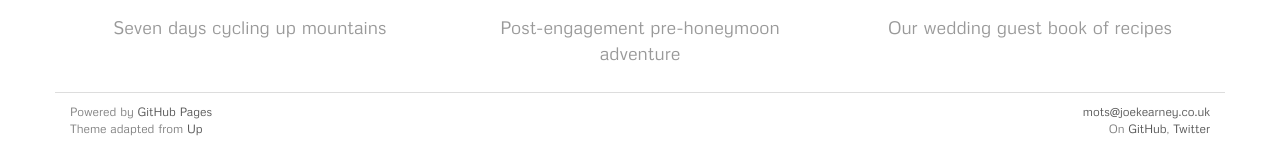
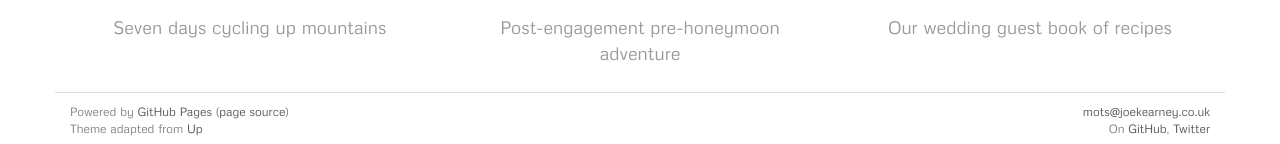
Before and after one commit to joekearney/joekearney.github.io, a Jekyll site: the page built from index.html, in a window 1280 px wide and 1111 px high. Shown: the part 964-1108 px from the top of the window. Built offline with Jekyll 4.4.1, drawn with Linux system fonts in a browser that asks for light colours.

Commit message:
include link to github for source for this page

```diff
--- a/_config.yml
+++ b/_config.yml
@@ -10,10 +10,11 @@ description: "Trying to be cogent."
 analytics: UA-49379324-1
 #disqus: on
 #gauges: 50f2b533613f5d7c8000000c
-author :
-  name : Joe Kearney
-  github : joekearney
-  twitter : joejkearney
+author:
+  name: Joe Kearney
+  github: joekearney
+  github_repo: joekearney.github.io
+  twitter: joejkearney
 
 empty_array: []
 
--- a/_includes/footer.html
+++ b/_includes/footer.html
@@ -8,7 +8,7 @@
       <div class="row contact">
         <div class="col-xs-6 text-left">
           <p>
-            Powered by <a href="http://pages.github.com/">GitHub Pages</a><br />
+            Powered by <a href="http://pages.github.com/">GitHub Pages</a>{% if page.path %} (<a href="https://github.com/{{ site.author.github }}/{{ site.author.github_repo }}/blob/master/{{ page.path }}">page source</a>){% endif %}<br />
             Theme adapted from <a href="http://carlosbecker.com/posts/up-a-jekyll-theme">Up</a>
           </p>
         </div>
```
